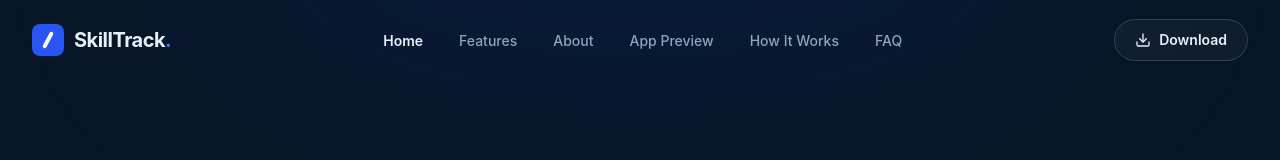
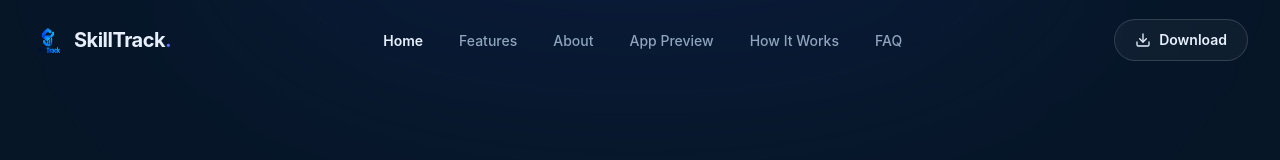
Before and after one commit to pardannn-ba/landing-page-skill-track, a plain HTML site: page index.html in a window 1280 px wide. Shown: the top 160 px of the page. Drawn offline with nearby package versions, Linux system fonts and the light colour scheme.

Commit message:
update logo

```diff
--- a/index.html
+++ b/index.html
@@ -51,7 +51,7 @@
     <nav class="mx-auto flex h-16 w-full max-w-7xl items-center justify-between px-5 sm:px-8 lg:h-20">
       <!-- Logo -->
       <a href="#home" class="flex shrink-0 items-center gap-2.5 transition-opacity hover:opacity-80" aria-label="SkillTrack — Home">
-        <img src="assets/images/logo.svg" alt="Logo SkillTrack" width="30" height="30" class="h-7 w-7 lg:h-8 lg:w-8" />
+        <img src="assets/icons/logo.png" alt="Logo SkillTrack" width="30" height="30" class="h-7 w-7 lg:h-8 lg:w-8" />
         <span class="text-lg font-bold tracking-tight text-ink lg:text-xl">SkillTrack<span class="text-primary-light">.</span></span>
       </a>
 
```
Also changed, not shown: assets/icons/logo.png (renamed from assets/icons/image 8.png).
